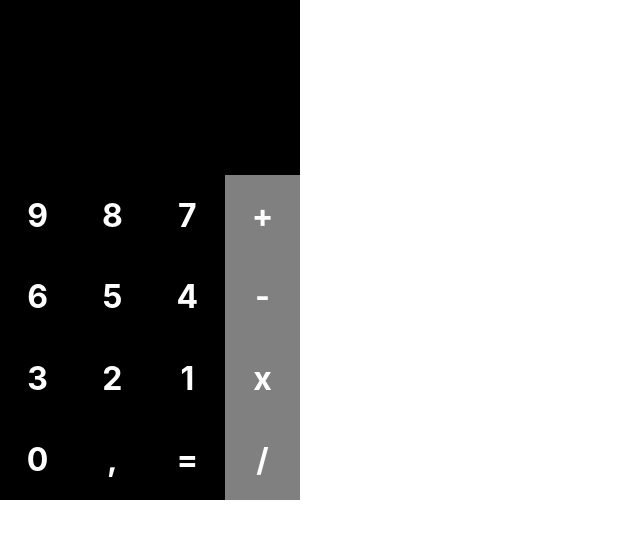
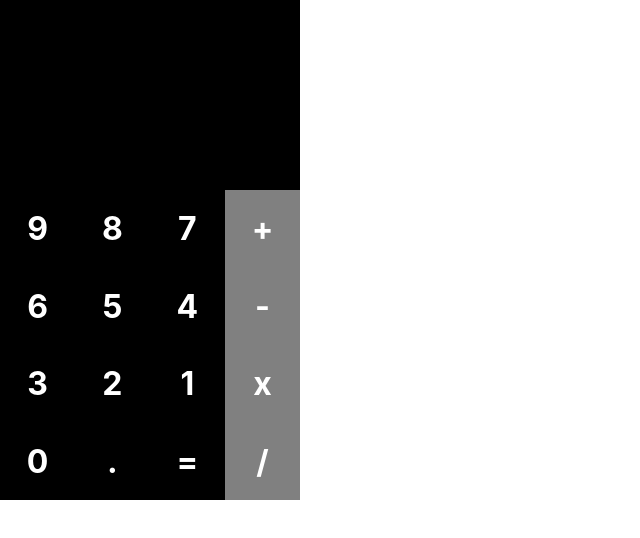
Before and after one commit to PetraVagi/calculator_frontend, a React (Create React App) app: page / in a window 1280 px wide. Shown: the top 538 px of the page, without its empty margins (0-640 px from the left). Built offline with nearby package versions, Linux system fonts and the light colour scheme.

Commit message:
Input functions and value to display initialized

```diff
--- a/src/components/Calculator.tsx
+++ b/src/components/Calculator.tsx
@@ -1,3 +1,4 @@
+import { useState } from "react";
 import styled from "styled-components";
 import { deviceSizes } from "../utils";
 
@@ -15,7 +16,13 @@ const MainContainer = styled.div`
 `;
 
 const ResultDisplay = styled.div`
-	height: 35%;
+	height: 30%;
+	display: flex;
+	align-items: flex-end;
+	justify-content: flex-end;
+	padding: 20px;
+	font-size: 1.6rem;
+	font-weight: 550;
 `;
 
 const InputArea = styled.div`
@@ -46,25 +53,47 @@ const Input = styled.div`
 	font-weight: bold;
 `;
 
+const numbers = Array.from(Array(10).keys()).reverse();
+const operations = ["+", "-", "x", "/"];
+
 export default function Calculator() {
-	const numbers = Array.from(Array(10).keys()).reverse();
+	const [valueToDisplay, setValueToDisplay] = useState<string>("");
+	const [restart, setRestart] = useState<boolean>(false);
+
+	function onInput(input: string) {
+		if (restart) {
+			setValueToDisplay(input);
+			setRestart(false);
+		} else {
+			setValueToDisplay(`${valueToDisplay}${input}`);
+		}
+	}
+
+	function onEval() {
+		// TODO call backend function
+		setRestart(true);
+		setValueToDisplay(eval(valueToDisplay));
+	}
 
 	return (
 		<MainContainer>
-			<ResultDisplay />
+			<ResultDisplay>{valueToDisplay}</ResultDisplay>
 			<InputArea>
 				<Numbers>
 					{numbers.map((num: number, i: number) => (
-						<Input key={`number_${i}`}>{num}</Input>
+						<Input key={`number_${i}`} onClick={() => onInput(num.toString())}>
+							{num}
+						</Input>
 					))}
-					<Input>,</Input>
-					<Input>=</Input>
+					<Input onClick={() => onInput(".")}>.</Input>
+					<Input onClick={onEval}>=</Input>
 				</Numbers>
 				<Operations>
-					<Input>+</Input>
-					<Input>-</Input>
-					<Input>x</Input>
-					<Input>/</Input>
+					{operations.map((op: string, i: number) => (
+						<Input key={`op_${i}`} onClick={() => onInput(` ${op} `)}>
+							{op}
+						</Input>
+					))}
 				</Operations>
 			</InputArea>
 		</MainContainer>
```
